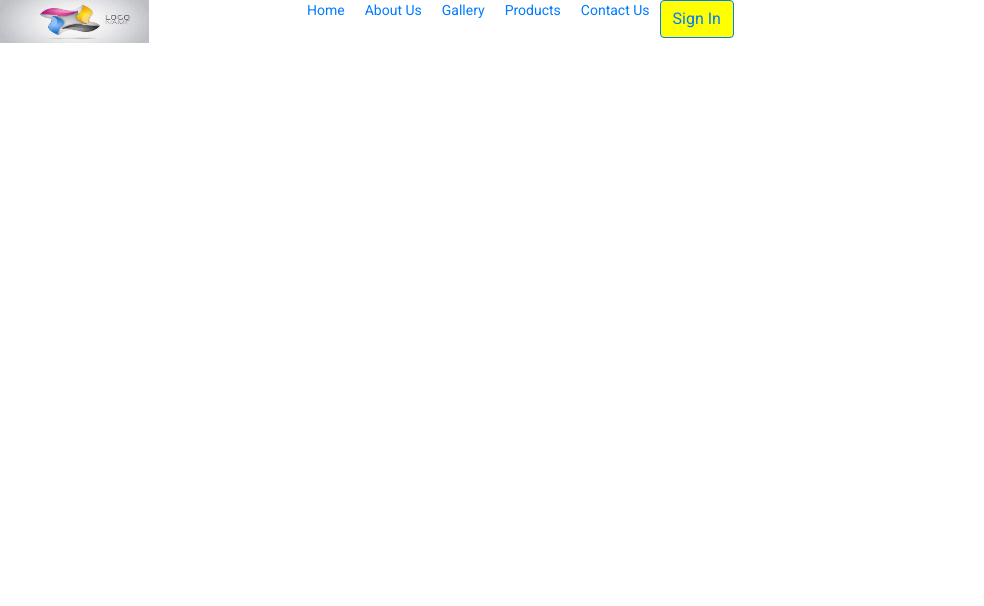
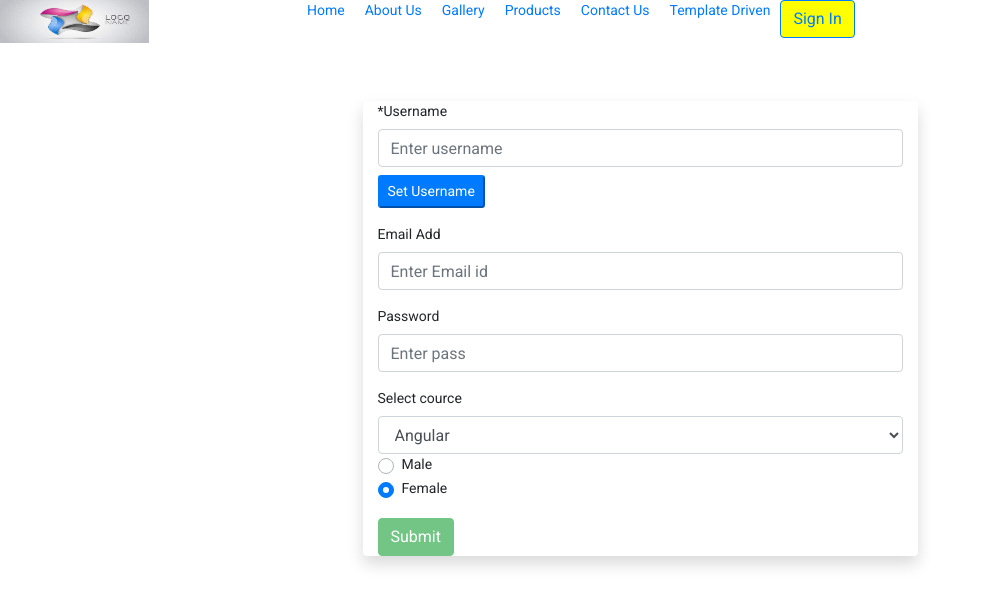
Before and after one commit to ganeshmote/behaviourSubject-multi-view, an Angular app: page /template in a window 1280 px wide. Before the commit this address led to /. Shown: the top 606 px of the page, without its empty margins (0-984 px from the left). Built offline with nearby package versions, Linux system fonts and the light colour scheme.

Commit message:
template driven form validation setvalue patchvalue required css ng-touched ng-invalid ng-dirty

```diff
--- a/src/app/app-routing.module.ts
+++ b/src/app/app-routing.module.ts
@@ -8,6 +8,8 @@ import { HomeComponent } from './home/home.component';
 import { LoginComponent } from './login/login.component';
 import { MobilelapComponent } from './mobilelap/mobilelap.component';
 import { ProductsComponent } from './products/products.component';
+import { ReactiveFormComponent } from './reactive-form/reactive-form.component';
+import { TemplateDrivenComponent } from './template-driven/template-driven.component';
 
 
 const routes: Routes = [
@@ -23,6 +25,8 @@ const routes: Routes = [
 },
 {path:'home',component:HomeComponent},
 {path:'contact',component:ContactsComponent},
+{path:'template',component:TemplateDrivenComponent},
+// {path:'reactive',component:ReactiveFormComponent},
 ];
 
 @NgModule({
--- a/src/app/app.module.ts
+++ b/src/app/app.module.ts
@@ -5,7 +5,7 @@ import { AppRoutingModule } from './app-routing.module';
 import { AppComponent } from './app.component';
 import { BrowserAnimationsModule } from '@angular/platform-browser/animations';
 import { NgbModule } from '@ng-bootstrap/ng-bootstrap';
-import { ReactiveFormComponent } from './reactive-form/reactive-form.component';
+// import { ReactiveFormComponent } from './reactive-form/reactive-form.component';
 import { TemplateDrivenComponent } from './template-driven/template-driven.component';
 import { FormsModule } from '@angular/forms';
 import { GalleryComponent } from './gallery/gallery.component';
@@ -37,6 +37,8 @@ import { TestappDirective } from './appDirectives/testapp.directive';
     FooterComponent,
     MenuComponent,
     TestappDirective,
+    // ReactiveFormComponent,
+    TemplateDrivenComponent
 
 
   ],
--- a/src/app/menu/menu.component.html
+++ b/src/app/menu/menu.component.html
@@ -16,5 +16,11 @@
         <li>
             <a routerLink="contact">Contact Us</a>
         </li>
+        <li>
+            <a routerLink="template">Template Driven</a>
+        </li>
+        <!-- <li>
+            <a routerLink="reactive">Reactive Form</a>
+        </li> -->
     </div>
 </div>
--- a/src/app/reactive-form/reactive-form.component.html
+++ b/src/app/reactive-form/reactive-form.component.html
@@ -1,4 +1,4 @@
-<div class="container bg-pink">
+<!-- <div class="container bg-pink">
   <div class="col-md-12">
     <div class="row justify-content-center">
       <div class="col-md-6 text-left bg-white rounded shadow my-3">
@@ -55,7 +55,7 @@
       <p>gender:</p>
     </div>
   </div>
-</div>
+</div> -->
 
 
 
--- a/src/app/template-driven/template-driven.component.html
+++ b/src/app/template-driven/template-driven.component.html
@@ -1 +1,59 @@
-<p>template-driven works!</p>
+<div class="container bg-pink">
+    <div class="col-md-12">
+      <div class="row justify-content-center">
+        <div class="col-md-6 text-left bg-white rounded shadow my-3">
+          <form (ngSubmit)="onSubmit(myForm)" #myForm="ngForm">
+            <div ngModelGroup="userDetail" #userDetail="ngModelGroup">
+              <div class="form-group">
+                <label for="username">*Username</label>
+                <input type="text" class="form-control" id="username" placeholder="Enter username" name="username"
+                  [(ngModel)]="username" required autocomplete="off ">
+                <small *ngIf="username">your username is {{username}}</small>
+                <button class="btn-primary btn-sm mt-2" (click)="setUsername()">Set Username</button>
+              </div>
+              <div class="form-group">
+                <label for="email">Email Add</label>
+                <input type="email" class="form-control" id="email" placeholder="Enter Email id" name="email" ngModel
+                  required email #email="ngModel">
+                <small class="text-danger" *ngIf="!email.valid && email.touched">Please Enter Valid Email</small>
+              </div>
+              <span *ngIf="!userDetail.valid && userDetail.touched" class="text-danger"> enter valid details</span>
+            </div>
+
+            <div class="form-group">
+              <label for="password">Password</label>
+              <input type="password" class="form-control" id="password" placeholder="Enter pass" name="password" ngModel
+                required>
+            </div>
+            <div class="form-group ">
+              <label for="course">Select cource</label>
+              <select class="form-control" id="course" name="course" [ngModel]="defaultCourse">
+                <option value="Angular">Angular</option>
+                <option value="Html">Html</option>
+                <option value="Javascript">Javascript</option>
+              </select>
+              <div class="form-group">
+                <div class="custom-control custom-radio" *ngFor="let gender of genders">
+                  <input type="radio" class="custom-control-input" id="{{gender.id}}" name="gender"
+                    value="{{gender.value}}" [(ngModel)]="defaultGender">
+                  <label class="custom-control-label" for="{{gender.id}}">{{gender.value}}</label>
+                </div>
+
+              </div>
+            </div>
+            <button type="submit" [disabled]="!myForm.valid" class="btn btn-success">Submit</button>
+          </form>
+        </div>
+      </div>
+    </div>
+    <div class="row justify-content-center mt-2" *ngIf="submitted">
+
+      <div class="col-md-6 text-left bg-white rounded shadow my-3">
+        <h2>Form Data</h2>
+        <p>Username: <strong>{{formdata.username}}</strong> </p>
+        <p>email:<strong>{{formdata.email}}</strong></p>
+        <p>course:<strong>{{formdata.course}}</strong></p>
+        <p>gender:<strong>{{formdata.gender}}</strong></p>
+      </div>
+    </div>
+  </div>
--- a/src/app/template-driven/template-driven.component.scss
+++ b/src/app/template-driven/template-driven.component.scss
@@ -0,0 +1,13 @@
+.page-area{
+    width: 80%;
+    margin: 0 auto;
+    padding:15%;
+    min-height: 400px;
+    text-align: center;
+    background: #f7f7f7;
+}
+input.ng-invalid.ng-touched,
+select.ng-invalid.ng-touched{
+    border: 1px solid red ;
+    box-shadow: 0 0 13px inset rgb(180, 84, 84);
+}
--- a/src/app/template-driven/template-driven.component.ts
+++ b/src/app/template-driven/template-driven.component.ts
@@ -1,4 +1,5 @@
-import { Component, OnInit } from '@angular/core';
+import { Component, OnInit, ViewChild } from '@angular/core';
+import { NgForm } from '@angular/forms';
 
 @Component({
   selector: 'app-template-driven',
@@ -9,7 +10,45 @@ export class TemplateDrivenComponent implements OnInit {
 
   constructor() { }
 
+  @ViewChild('myForm') myForm: NgForm;
+
+  genders = [{ id: 1, value: 'Male' }, { id: 2, value: 'Female' }];
+  defaultCourse = "Angular";
+  defaultGender = "Female"
+  username = "";
+  submitted = false;
+  formdata = {
+    username: "",
+    email: "",
+    course: "",
+    gender: "",
+  }
   ngOnInit(): void {
   }
+  onSubmit(myForm: NgForm) {
+    this.submitted = true;
+    this.formdata.username = this.myForm.value.userDetail.username;
+    this.formdata.email = this.myForm.value.userDetail.email;
+    this.formdata.course = this.myForm.value.course;
+    this.formdata.gender = this.myForm.value.gender;
+    this.myForm.reset();
+  }
 
+  setUsername() {
+    // console.log("ganesh");
+    // this.myForm.setValue({
+    //   userDetail: {
+    //     username: 'swaraj',
+    //     email: ''
+    //   },
+    //   course: '',
+    //   gender: 'Male'
+    // })
+
+    this.myForm.form.patchValue({
+      userDetail: {
+        username: "ganeshBhau"
+      }
+    })
+  }
 }
```
Also changed, not shown: src/app/reactive-form/reactive-form.component.scss (+13 -0 lines).
